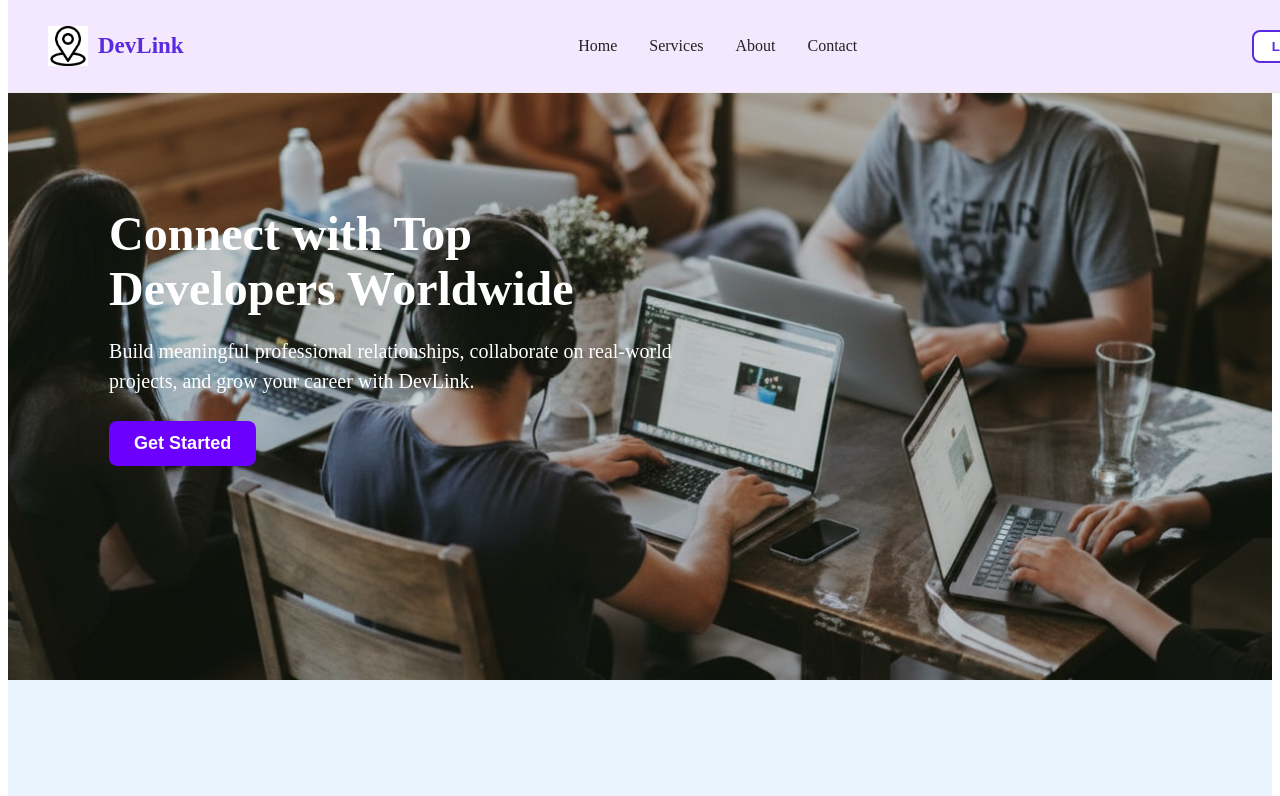
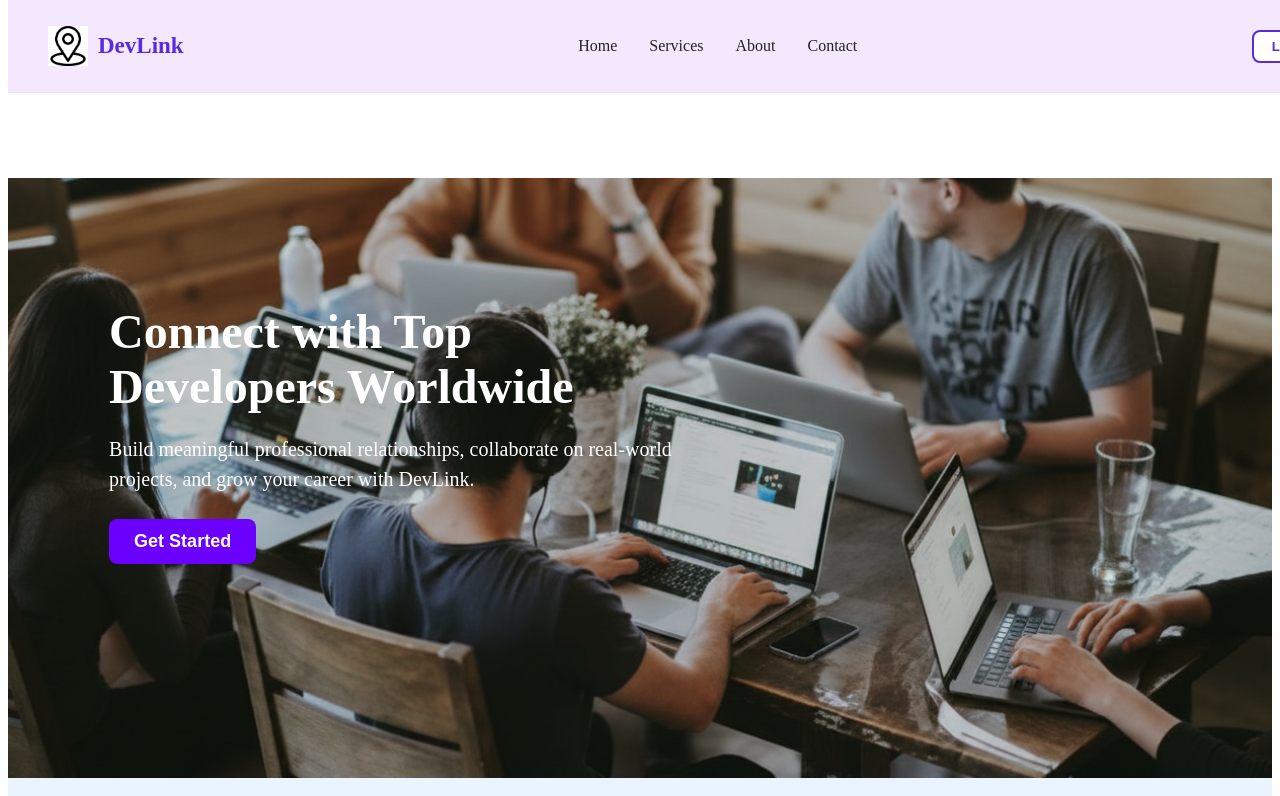
Before and after one commit to navya9985/DevLink-Frontend, a React app: page / in a window 1280 px wide. Shown: the top 796 px of the page. Built offline with nearby package versions, Linux system fonts and the light colour scheme; the HTML template or start-up script is replaced by a standard one.

Commit message:
Add padding to body element

```diff
--- a/src/index.css
+++ b/src/index.css
@@ -1,4 +1,6 @@
-
+body{
+  padding-top:90px;
+}
 
 /* ------------------ HERO ------------------ */
 
```
